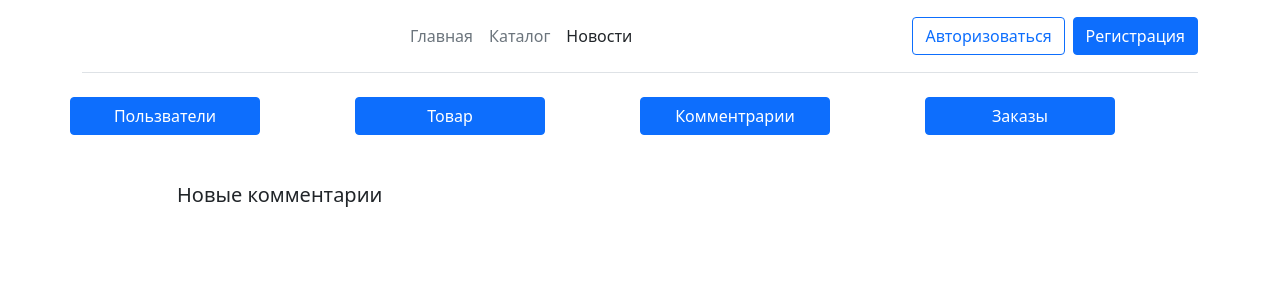
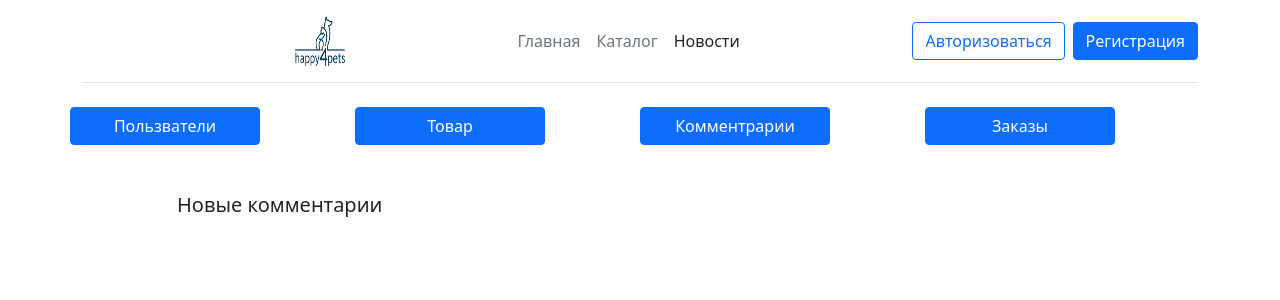
Before and after one commit to maestro089/animalstore, a Django app: page /admin-panel/comments in a window 1280 px wide. Shown: the top 300 px of the page. Run offline with Django 4.2, Linux system fonts and the light colour scheme; data that the repository does not hold is empty; some libraries are stand-ins or nearby versions.

Commit message:
add_logo

```diff
--- a/store/templates/base.html
+++ b/store/templates/base.html
@@ -3,7 +3,8 @@
 
 <html lang="ru">
 <head>
-    <link rel="shortcut icon" href="../../media/photo/icon.png" type="image/png">
+    <link rel="shortcut icon" href="../../media/icon.png" type="image/png">
+
     <script src="https://ajax.googleapis.com/ajax/libs/jquery/2.2.0/jquery.min.js"></script>
     <script src="https://cdn.jsdelivr.net/npm/@popperjs/core@2.9.2/dist/umd/popper.min.js" integrity="sha384-IQsoLXl5PILFhosVNubq5LC7Qb9DXgDA9i+tQ8Zj3iwWAwPtgFTxbJ8NT4GN1R8p" crossorigin="anonymous"></script>
     <link href="https://cdn.jsdelivr.net/npm/bootstrap@5.0.2/dist/css/bootstrap.min.css" rel="stylesheet" integrity="sha384-EVSTQN3/azprG1Anm3QDgpJLIm9Nao0Yz1ztcQTwFspd3yD65VohhpuuCOmLASjC" crossorigin="anonymous">
@@ -15,9 +16,11 @@
 <div class="container">
     <header class="d-flex flex-wrap align-items-center justify-content-center justify-content-md-between py-3 mb-4 border-bottom">
         <svg class="bi me-2" width="40" height="32" role="img" aria-label="Bootstrap"><use xlink:href="#bootstrap"/></svg>
+        <a href="{% url 'home' %}"><img style="width: 50px; height: 50px;" src="../../media/icon.png"></a>
       </a>
 
       <ul class="nav col-12 col-md-auto mb-2 justify-content-center mb-md-0">
+
         <li><a href="{% url 'home' %}" class="nav-link px-2 link-secondary">Главная</a></li>
         <li><a href="{% url 'store' %}" class="nav-link px-2 link-secondary">Каталог</a></li>
         <li><a href="{% url 'news' %}" class="nav-link px-2 link-dark">Новости</a></li>
```
Also changed, not shown: media/icon.png (added).
